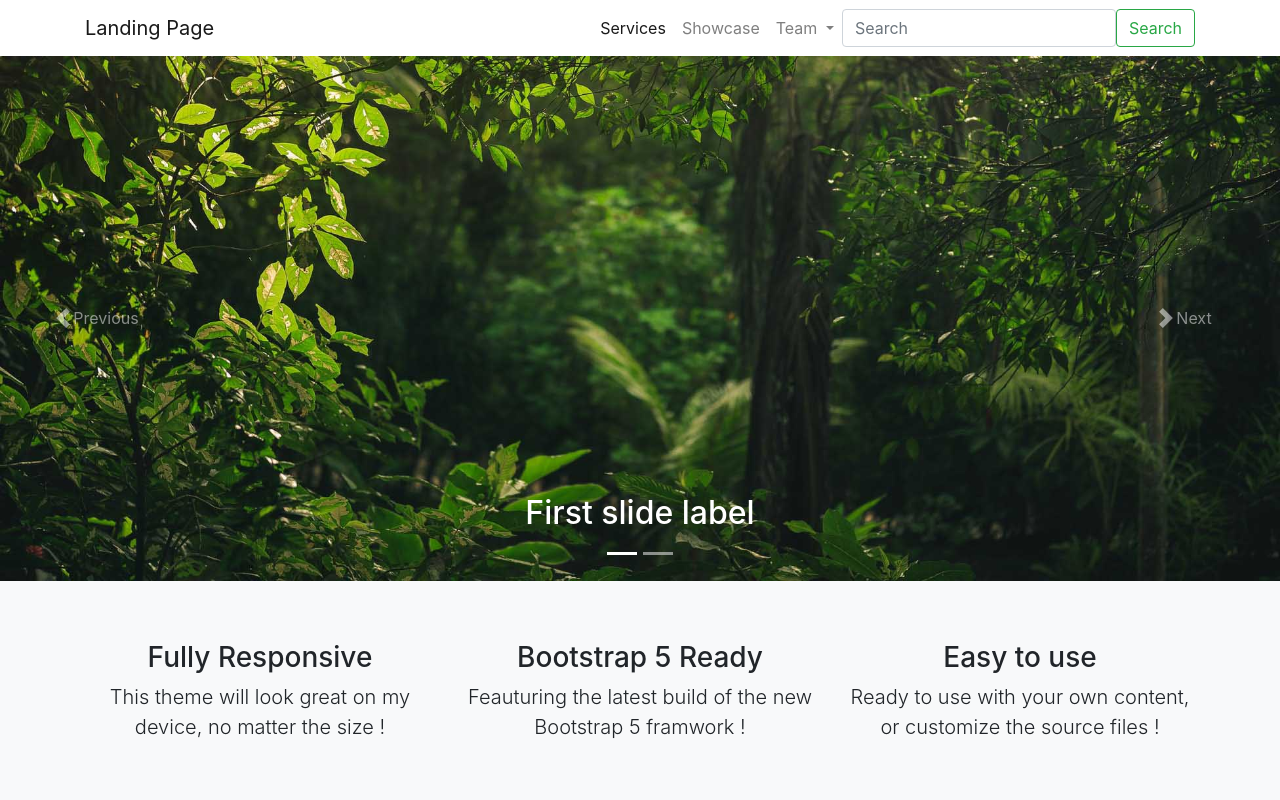
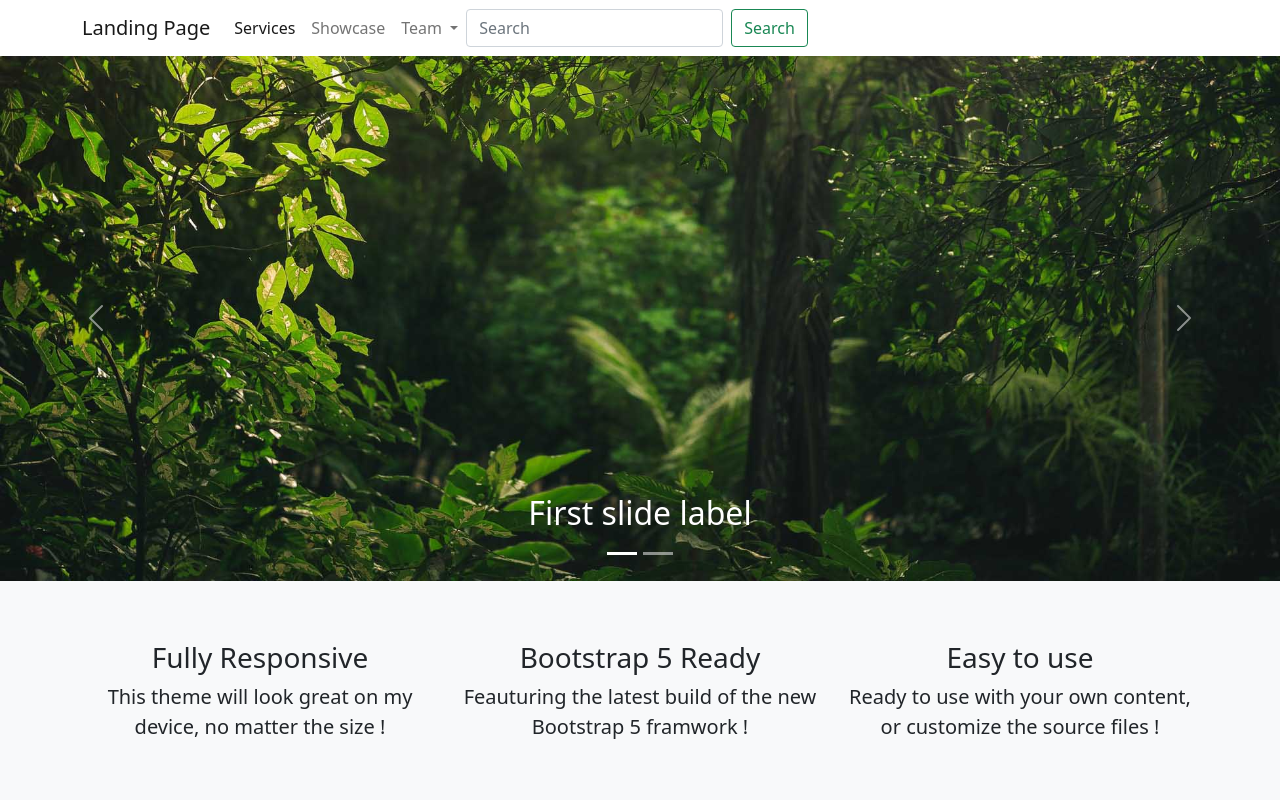
Before and after one commit to Marcin1989/bootstrap-warsztat, a plain HTML site: page index.html in a window 1280 px wide. Shown: the top 800 px of the page. Drawn offline with nearby package versions, Linux system fonts and the light colour scheme.

Commit message:
podpieta nowa wersja

```diff
--- a/index.html
+++ b/index.html
@@ -8,8 +8,7 @@
   <title>Landing Page</title>
 
   <!-- Bootstrap CSS -->
-  <link rel="stylesheet" href="https://stackpath.bootstrapcdn.com/bootstrap/4.5.0/css/bootstrap.min.css"
-    integrity="sha384-9aIt2nRpC12Uk9gS9baDl411NQApFmC26EwAOH8WgZl5MYYxFfc+NcPb1dKGj7Sk" crossorigin="anonymous">
+  <link href="https://cdn.jsdelivr.net/npm/bootstrap@5.1.1/dist/css/bootstrap.min.css" rel="stylesheet" integrity="sha384-F3w7mX95PdgyTmZZMECAngseQB83DfGTowi0iMjiWaeVhAn4FJkqJByhZMI3AhiU" crossorigin="anonymous">
 
   <!-- Custom styles -->
   <link rel="stylesheet" href="css/style.css">
```
Also changed, not shown: css/style.css (line endings or trailing spaces).
